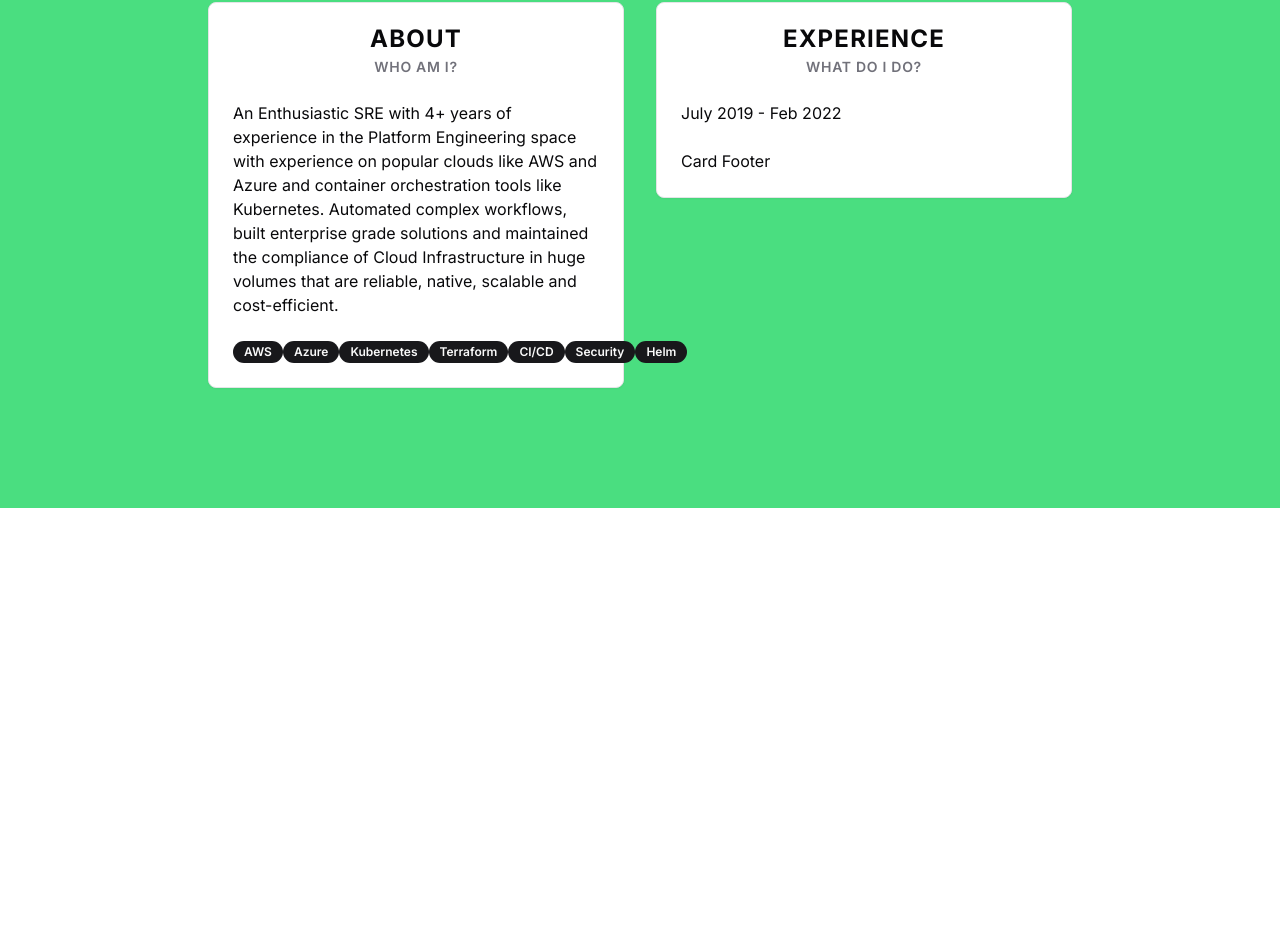
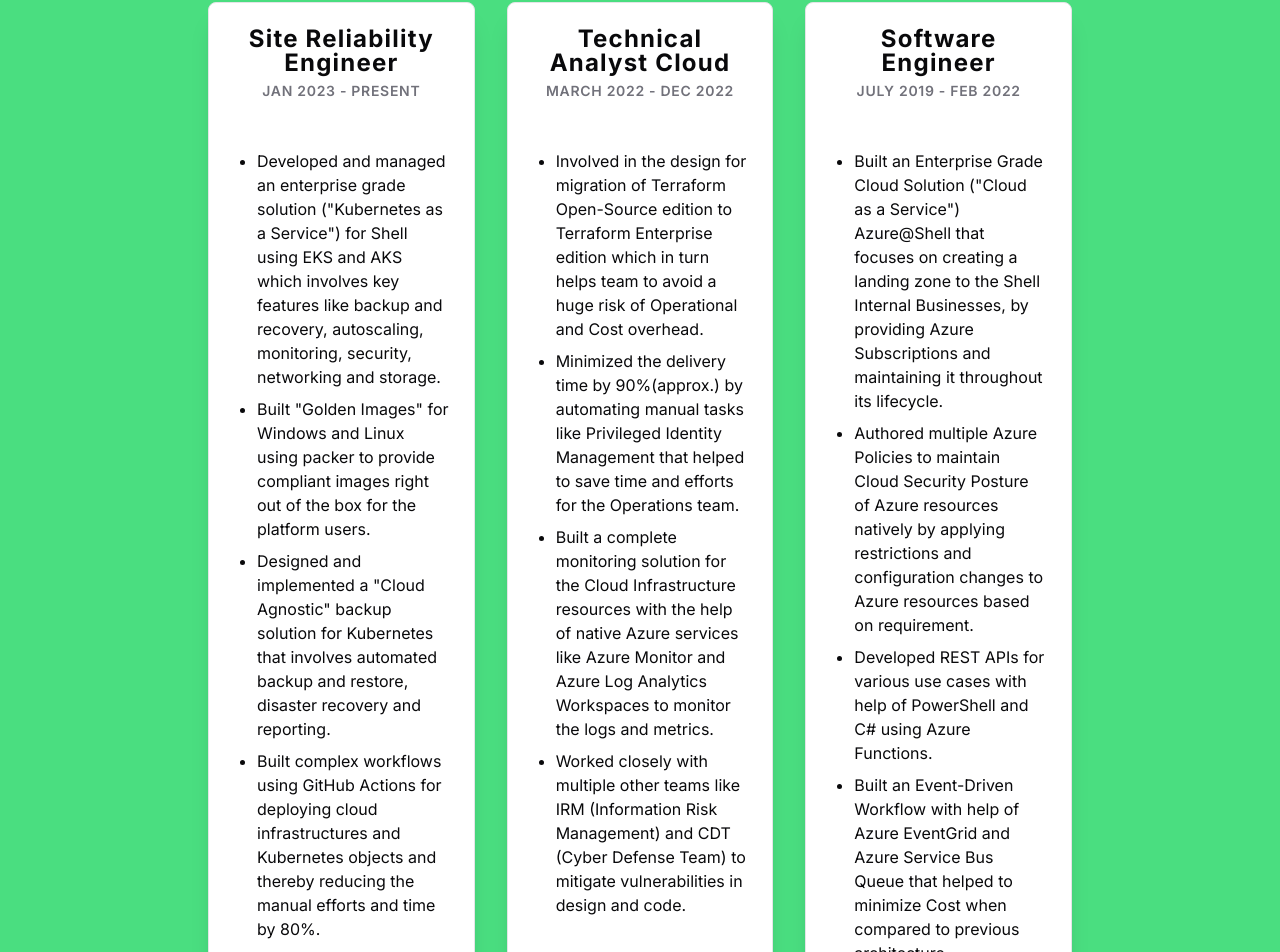
Before and after one commit to meyuviofficial/green-dolphin, a Next.js app: page / in a window 1280 px wide. Shown: the part 1092-2044 px from the top of the page. Before the commit the page ends 1600 px from the top, so only its background shows below. Built offline with nearby package versions, Linux system fonts and the light colour scheme.

Commit message:
added the cards for about

```diff
--- a/src/components/about.tsx
+++ b/src/components/about.tsx
@@ -7,6 +7,7 @@
   CardTitle,
 } from "@/components/ui/card";
 import { Badge } from "@/components/ui/badge";
+import { Label } from "@radix-ui/react-dropdown-menu";
 
 export default function About() {
   return (
@@ -21,101 +22,137 @@
         Here you will find more information about me, what I do, and my current
         skills mostly in terms of programming and technology.
       </p>
-      <div className="grid grid-cols-1 md:grid-cols-2 gap-8 px-48">
+      <div className="grid grid-cols-1 md:grid-cols-3 gap-8 px-48">
         <div>
-          <Card>
+          <Card className="shadow-xl">
             <CardHeader>
               <CardTitle className="font-bold tracking-wider text-center">
-                ABOUT
+                Site Reliability Engineer
               </CardTitle>
               <CardDescription className="font-semibold tracking-wider text-center">
-                WHO AM I?
+                JAN 2023 - PRESENT
               </CardDescription>
             </CardHeader>
             <CardContent>
-              <p>
-                An Enthusiastic SRE with 4+ years of experience in the Platform
-                Engineering space with experience on popular clouds like AWS and
-                Azure and container orchestration tools like Kubernetes.
-                Automated complex workflows, built enterprise grade solutions
-                and maintained the compliance of Cloud Infrastructure in huge
-                volumes that are reliable, native, scalable and cost-efficient.
-              </p>
+              <ul className="my-6 ml-6 list-disc [&>li]:mt-2">
+                <li>
+                  Developed and managed an enterprise grade solution
+                  ("Kubernetes as a Service") for Shell using EKS and AKS which
+                  involves key features like backup and recovery, autoscaling,
+                  monitoring, security, networking and storage.
+                </li>
+                <li>
+                  Built "Golden Images" for Windows and Linux using packer to
+                  provide compliant images right out of the box for the platform
+                  users.
+                </li>
+                <li>
+                  Designed and implemented a "Cloud Agnostic" backup solution
+                  for Kubernetes that involves automated backup and restore,
+                  disaster recovery and reporting.
+                </li>
+                <li>
+                  Built complex workflows using GitHub Actions for deploying
+                  cloud infrastructures and Kubernetes objects and thereby
+                  reducing the manual efforts and time by 80%.
+                </li>
+              </ul>
             </CardContent>
             <CardFooter>
-              <Badge variant="default">AWS</Badge>
-              <Badge variant="default">Azure</Badge>
               <Badge variant="default">Kubernetes</Badge>
+              <Badge variant="default">Packer</Badge>
+              <Badge variant="default">CI/CD</Badge>
               <Badge variant="default">Terraform</Badge>
-              <Badge variant="default">CI/CD</Badge>
-              <Badge variant="default">Security</Badge>
               <Badge variant="default">Helm</Badge>
             </CardFooter>
           </Card>
         </div>
         <div>
-          <Card>
+          <Card className="shadow-xl">
             <CardHeader>
               <CardTitle className="font-bold tracking-wider text-center">
-                EXPERIENCE
+                Technical Analyst Cloud
               </CardTitle>
               <CardDescription className="font-semibold tracking-wider text-center">
-                WHAT DO I DO?
+                MARCH 2022 - DEC 2022
               </CardDescription>
             </CardHeader>
             <CardContent>
-              <ul>
-                <li>July 2019 - Feb 2022</li>
+              <ul className="my-6 ml-6 list-disc [&>li]:mt-2">
+                <li>
+                  Involved in the design for migration of Terraform Open-Source
+                  edition to Terraform Enterprise edition which in turn helps
+                  team to avoid a huge risk of Operational and Cost overhead.
+                </li>
+                <li>
+                  Minimized the delivery time by 90%(approx.) by automating
+                  manual tasks like Privileged Identity Management that helped
+                  to save time and efforts for the Operations team.
+                </li>
+                <li>
+                  Built a complete monitoring solution for the Cloud
+                  Infrastructure resources with the help of native Azure
+                  services like Azure Monitor and Azure Log Analytics Workspaces
+                  to monitor the logs and metrics.
+                </li>
+                <li>
+                  Worked closely with multiple other teams like IRM (Information
+                  Risk Management) and CDT (Cyber Defense Team) to mitigate
+                  vulnerabilities in design and code.
+                </li>
               </ul>
             </CardContent>
             <CardFooter>
-              <p>Card Footer</p>
-            </CardFooter>
-          </Card>
-        </div>
-        {/* <div className="w-full md:w-1/2 rounded-lg shadow-md bg-white p-6 flex flex-col items-center"> */}
-        {/* <div className="grid grid-flow-col gap-8 mt-16 w-2/3">
-          <div>
-            <Card className="">
-              <CardHeader>
-                <CardTitle className="font-bold tracking-wider text-center">
-                  ABOUT ME
-                </CardTitle>
-                <CardDescription className="font-semibold tracking-wider text-center">
-                  Let me explain who am I!
-                </CardDescription>
-              </CardHeader>
-              <CardContent>
-                <p>
-                  An Enthusiastic SRE with 4+ years of experience in the
-                  Platform Engineering space with experience on popular clouds
-                  like AWS and Azure and container orchestration tools like
-                  Kubernetes. Automated complex workflows, built enterprise
-                  grade solutions and maintained the compliance of Cloud
-                  Infrastructure in huge volumes that are reliable, native,
-                  scalable and cost-efficient.
-                </p>
-              </CardContent>
-              <CardFooter>
-                <p>Card Footer</p>
+              <Badge variant="default">Terraform</Badge>
+              <Badge variant="default">CI/CD</Badge>
+              <Badge variant="default">Monitoring</Badge>
+              <Badge variant="default">Security</Badge>
             </CardFooter>
           </Card>
         </div>
         <div>
-            <Card>
+          <Card className="shadow-xl">
             <CardHeader>
-                <CardTitle>What are my Skills?</CardTitle>
-                <CardDescription>Card Description</CardDescription>
+              <CardTitle className="font-bold tracking-wider text-center">
+                Software Engineer
+              </CardTitle>
+              <CardDescription className="font-semibold tracking-wider text-center">
+                JULY 2019 - FEB 2022
+              </CardDescription>
             </CardHeader>
             <CardContent>
-                <p>Card Content</p>
+              <ul className="my-6 ml-6 list-disc [&>li]:mt-2">
+                <li>
+                  Built an Enterprise Grade Cloud Solution ("Cloud as a
+                  Service") Azure@Shell that focuses on creating a landing zone
+                  to the Shell Internal Businesses, by providing Azure
+                  Subscriptions and maintaining it throughout its lifecycle.
+                </li>
+                <li>
+                  Authored multiple Azure Policies to maintain Cloud Security
+                  Posture of Azure resources natively by applying restrictions
+                  and configuration changes to Azure resources based on
+                  requirement.
+                </li>
+                <li>
+                  Developed REST APIs for various use cases with help of
+                  PowerShell and C# using Azure Functions.
+                </li>
+                <li>
+                  Built an Event-Driven Workflow with help of Azure EventGrid
+                  and Azure Service Bus Queue that helped to minimize Cost when
+                  compared to previous architecture.
+                </li>
+              </ul>
             </CardContent>
             <CardFooter>
-                <p>Card Footer</p>
+              <Badge variant="default">Terraform</Badge>
+              <Badge variant="default">CI/CD</Badge>
+              <Badge variant="default">Serverless</Badge>
+              <Badge variant="default">Event-Driven</Badge>
             </CardFooter>
           </Card>
         </div>
-        </div> */}
       </div>
     </div>
   );
```
Lines whose indentation alone changed are shown as unchanged.
